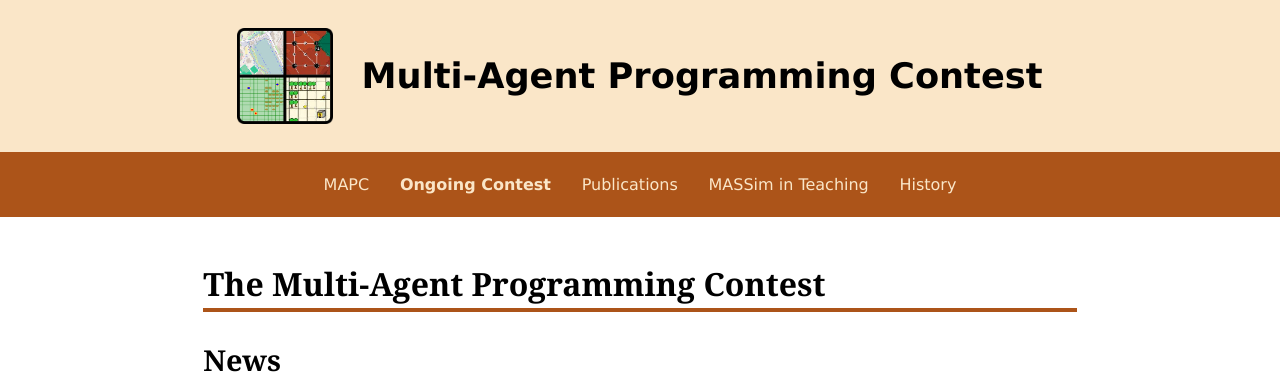
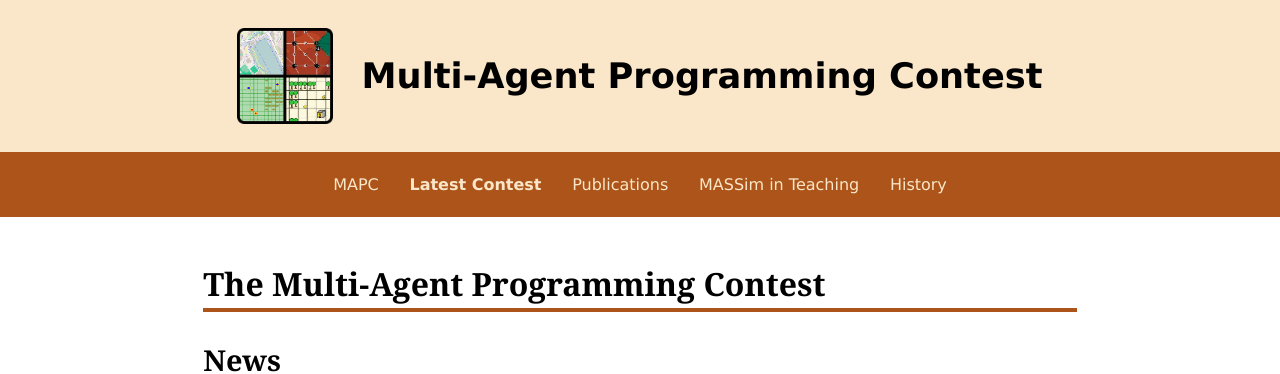
Before and after one commit to agentcontest/agentcontest.github.io, a Jekyll site: the page built from index.html, in a window 1280 px wide and 900 px high. Shown: the top 374 px of the window. Built offline with Jekyll 4.4.1, drawn with Linux system fonts in a browser that asks for light colours.

Commit message:
ongoing -> latest

```diff
--- a/_layouts/default.html
+++ b/_layouts/default.html
@@ -21,7 +21,7 @@
       <nav>
         <ul>
           <li><a href="/" title="The Multi-Agent Programming Contest">MAPC</a></li>
-          <li><strong><a href="/2020/" title="15th edition">Ongoing Contest</a></strong></li>
+          <li><strong><a href="/2020/" title="15th edition">Latest Contest</a></strong></li>
           <li><a href="/publications/">Publications</a></li>
           <li><a href="/massim-in-teaching/">MASSim in Teaching</a></li>
           <li><a href="/#history">History</a></li>
```
